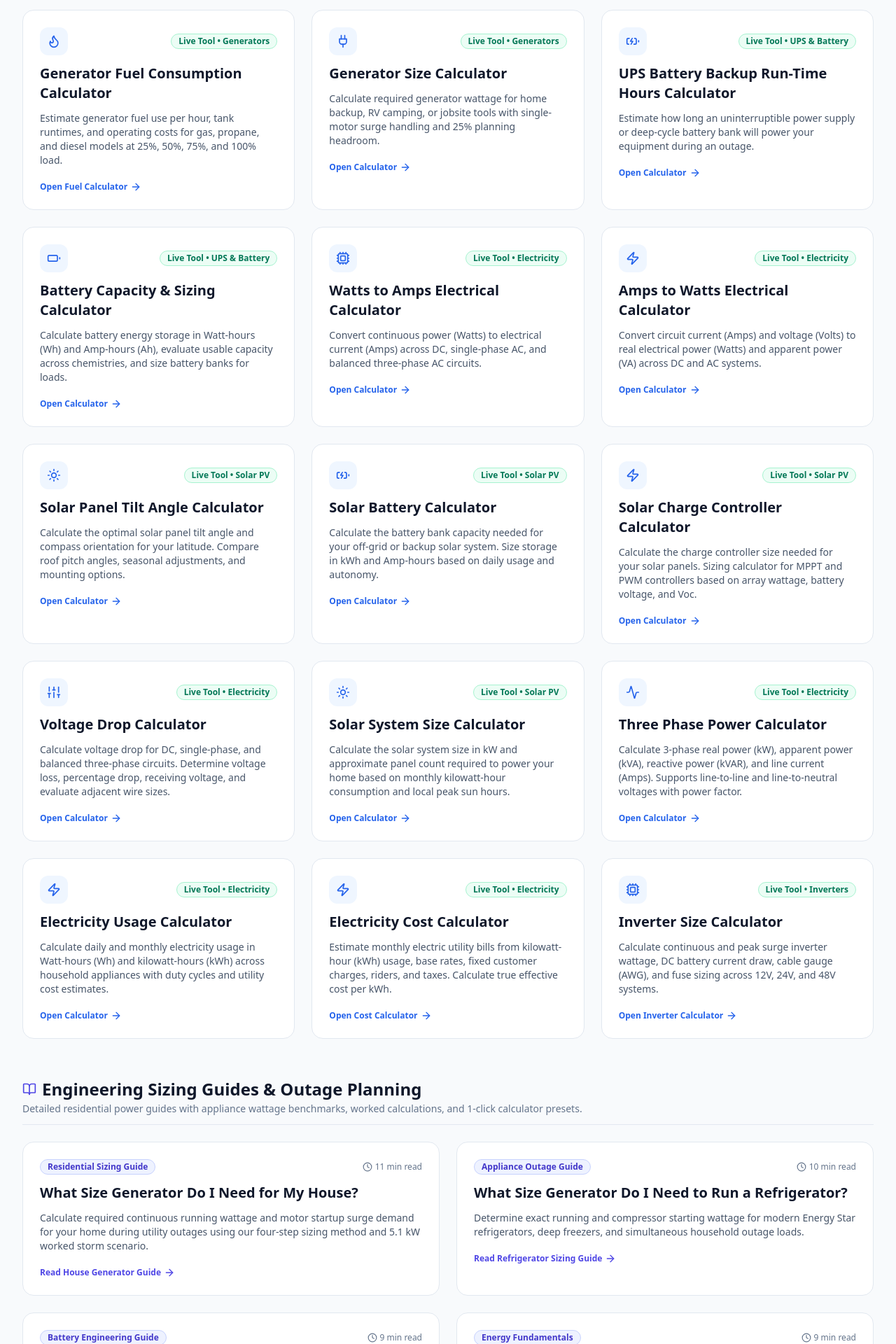
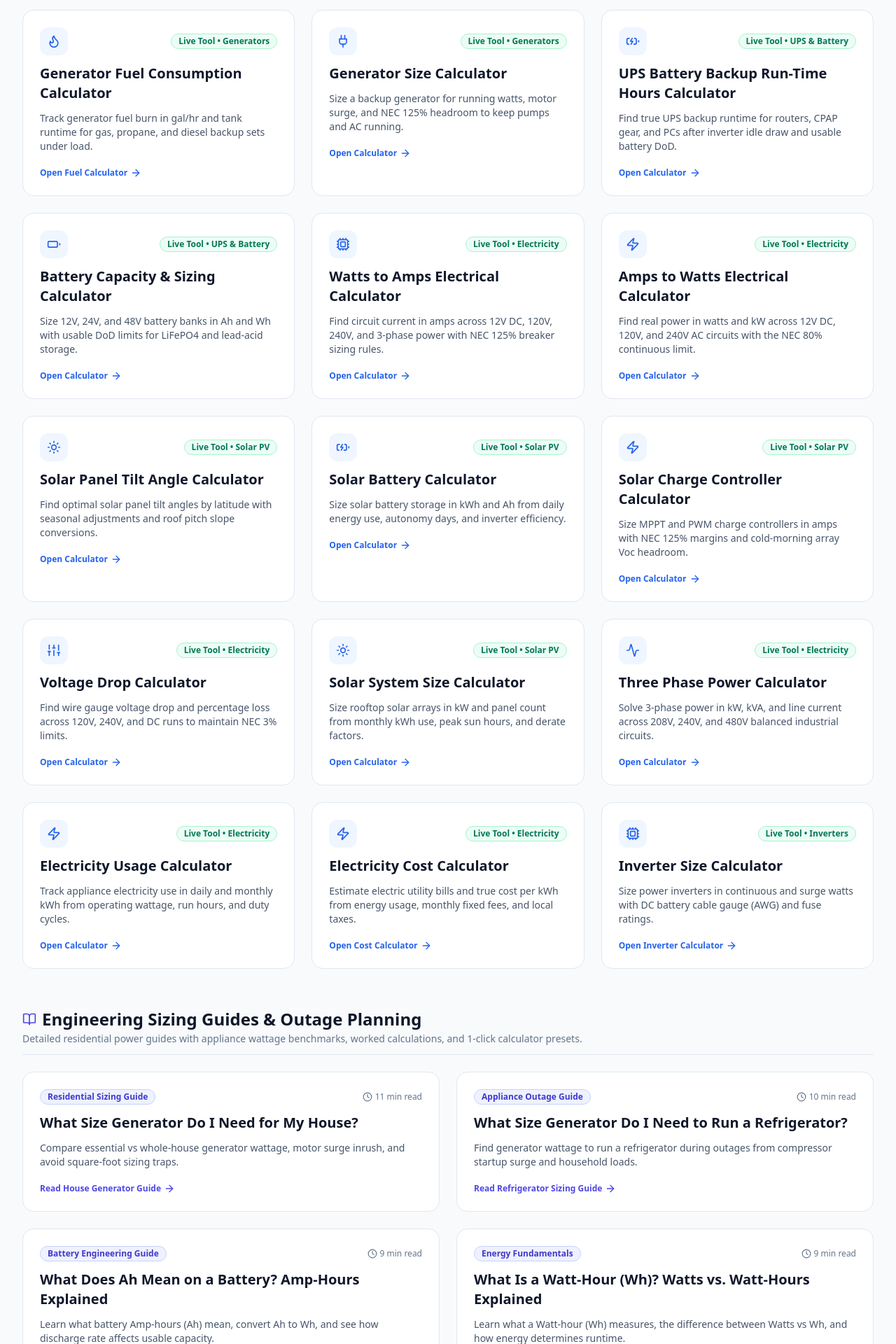
Before and after one commit to calcmypowerharis-app/kr, a Next.js app: page /calculators in a window 1280 px wide. Shown: the part 420-2340 px from the top of the page at 70% size. Built offline with nearby package versions, Linux system fonts and the light colour scheme.

Commit message:
feat(calculators): synchronize directory cards with registry descriptions, preserve literal href strings

```diff
--- a/src/app/calculators/page.tsx
+++ b/src/app/calculators/page.tsx
@@ -119,7 +119,7 @@ export default function CalculatorsDirectoryPage() {
                 Generator Fuel Consumption Calculator
               </h3>
               <p className="text-xs md:text-sm text-slate-600 leading-relaxed">
-                Estimate generator fuel use per hour, tank runtimes, and operating costs for gas, propane, and diesel models at 25%, 50%, 75%, and 100% load.
+                Track generator fuel burn in gal/hr and tank runtime for gas, propane, and diesel backup sets under load.
               </p>
               <div className="text-xs font-semibold text-blue-600 flex items-center gap-1 pt-2">
                 <span>Open Fuel Calculator</span>
@@ -144,7 +144,7 @@ export default function CalculatorsDirectoryPage() {
                 Generator Size Calculator
               </h3>
               <p className="text-xs md:text-sm text-slate-600 leading-relaxed">
-                Calculate required generator wattage for home backup, RV camping, or jobsite tools with single-motor surge handling and 25% planning headroom.
+                Size a backup generator for running watts, motor surge, and NEC 125% headroom to keep pumps and AC running.
               </p>
               <div className="text-xs font-semibold text-blue-600 flex items-center gap-1 pt-2">
                 <span>Open Calculator</span>
@@ -170,7 +170,7 @@ export default function CalculatorsDirectoryPage() {
                 UPS Battery Backup Run-Time Hours Calculator
               </h3>
               <p className="text-xs md:text-sm text-slate-600 leading-relaxed">
-                Estimate how long an uninterruptible power supply or deep-cycle battery bank will power your equipment during an outage.
+                Find true UPS backup runtime for routers, CPAP gear, and PCs after inverter idle draw and usable battery DoD.
               </p>
               <div className="text-xs font-semibold text-blue-600 flex items-center gap-1 pt-2">
                 <span>Open Calculator</span>
@@ -196,7 +196,7 @@ export default function CalculatorsDirectoryPage() {
                 Battery Capacity &amp; Sizing Calculator
               </h3>
               <p className="text-xs md:text-sm text-slate-600 leading-relaxed">
-                Calculate battery energy storage in Watt-hours (Wh) and Amp-hours (Ah), evaluate usable capacity across chemistries, and size battery banks for loads.
+                Size 12V, 24V, and 48V battery banks in Ah and Wh with usable DoD limits for LiFePO4 and lead-acid storage.
               </p>
               <div className="text-xs font-semibold text-blue-600 flex items-center gap-1 pt-2">
                 <span>Open Calculator</span>
@@ -222,7 +222,7 @@ export default function CalculatorsDirectoryPage() {
                 Watts to Amps Electrical Calculator
               </h3>
               <p className="text-xs md:text-sm text-slate-600 leading-relaxed">
-                Convert continuous power (Watts) to electrical current (Amps) across DC, single-phase AC, and balanced three-phase AC circuits.
+                Find circuit current in amps across 12V DC, 120V, 240V, and 3-phase power with NEC 125% breaker sizing rules.
               </p>
               <div className="text-xs font-semibold text-blue-600 flex items-center gap-1 pt-2">
                 <span>Open Calculator</span>
@@ -248,7 +248,7 @@ export default function CalculatorsDirectoryPage() {
                 Amps to Watts Electrical Calculator
               </h3>
               <p className="text-xs md:text-sm text-slate-600 leading-relaxed">
-                Convert circuit current (Amps) and voltage (Volts) to real electrical power (Watts) and apparent power (VA) across DC and AC systems.
+                Find real power in watts and kW across 12V DC, 120V, and 240V AC circuits with the NEC 80% continuous limit.
               </p>
               <div className="text-xs font-semibold text-blue-600 flex items-center gap-1 pt-2">
                 <span>Open Calculator</span>
@@ -274,7 +274,7 @@ export default function CalculatorsDirectoryPage() {
                 Solar Panel Tilt Angle Calculator
               </h3>
               <p className="text-xs md:text-sm text-slate-600 leading-relaxed">
-                Calculate the optimal solar panel tilt angle and compass orientation for your latitude. Compare roof pitch angles, seasonal adjustments, and mounting options.
+                Find optimal solar panel tilt angles by latitude with seasonal adjustments and roof pitch slope conversions.
               </p>
               <div className="text-xs font-semibold text-blue-600 flex items-center gap-1 pt-2">
                 <span>Open Calculator</span>
@@ -300,7 +300,7 @@ export default function CalculatorsDirectoryPage() {
                 Solar Battery Calculator
               </h3>
               <p className="text-xs md:text-sm text-slate-600 leading-relaxed">
-                Calculate the battery bank capacity needed for your off-grid or backup solar system. Size storage in kWh and Amp-hours based on daily usage and autonomy.
+                Size solar battery storage in kWh and Ah from daily energy use, autonomy days, and inverter efficiency.
               </p>
               <div className="text-xs font-semibold text-blue-600 flex items-center gap-1 pt-2">
                 <span>Open Calculator</span>
@@ -326,7 +326,7 @@ export default function CalculatorsDirectoryPage() {
                 Solar Charge Controller Calculator
               </h3>
               <p className="text-xs md:text-sm text-slate-600 leading-relaxed">
-                Calculate the charge controller size needed for your solar panels. Sizing calculator for MPPT and PWM controllers based on array wattage, battery voltage, and Voc.
+                Size MPPT and PWM charge controllers in amps with NEC 125% margins and cold-morning array Voc headroom.
               </p>
               <div className="text-xs font-semibold text-blue-600 flex items-center gap-1 pt-2">
                 <span>Open Calculator</span>
@@ -352,7 +352,7 @@ export default function CalculatorsDirectoryPage() {
                 Voltage Drop Calculator
               </h3>
               <p className="text-xs md:text-sm text-slate-600 leading-relaxed">
-                Calculate voltage drop for DC, single-phase, and balanced three-phase circuits. Determine voltage loss, percentage drop, receiving voltage, and evaluate adjacent wire sizes.
+                Find wire gauge voltage drop and percentage loss across 120V, 240V, and DC runs to maintain NEC 3% limits.
               </p>
               <div className="text-xs font-semibold text-blue-600 flex items-center gap-1 pt-2">
                 <span>Open Calculator</span>
@@ -378,7 +378,7 @@ export default function CalculatorsDirectoryPage() {
                 Solar System Size Calculator
               </h3>
               <p className="text-xs md:text-sm text-slate-600 leading-relaxed">
-                Calculate the solar system size in kW and approximate panel count required to power your home based on monthly kilowatt-hour consumption and local peak sun hours.
+                Size rooftop solar arrays in kW and panel count from monthly kWh use, peak sun hours, and derate factors.
               </p>
               <div className="text-xs font-semibold text-blue-600 flex items-center gap-1 pt-2">
                 <span>Open Calculator</span>
@@ -405,7 +405,7 @@ export default function CalculatorsDirectoryPage() {
                 Three Phase Power Calculator
               </h3>
               <p className="text-xs md:text-sm text-slate-600 leading-relaxed">
-                Calculate 3-phase real power (kW), apparent power (kVA), reactive power (kVAR), and line current (Amps). Supports line-to-line and line-to-neutral voltages with power factor.
+                Solve 3-phase power in kW, kVA, and line current across 208V, 240V, and 480V balanced industrial circuits.
               </p>
               <div className="text-xs font-semibold text-blue-600 flex items-center gap-1 pt-2">
                 <span>Open Calculator</span>
@@ -431,7 +431,7 @@ export default function CalculatorsDirectoryPage() {
                 Electricity Usage Calculator
               </h3>
               <p className="text-xs md:text-sm text-slate-600 leading-relaxed">
-                Calculate daily and monthly electricity usage in Watt-hours (Wh) and kilowatt-hours (kWh) across household appliances with duty cycles and utility cost estimates.
+                Track appliance electricity use in daily and monthly kWh from operating wattage, run hours, and duty cycles.
               </p>
               <div className="text-xs font-semibold text-blue-600 flex items-center gap-1 pt-2">
                 <span>Open Calculator</span>
@@ -457,7 +457,7 @@ export default function CalculatorsDirectoryPage() {
                 Electricity Cost Calculator
               </h3>
               <p className="text-xs md:text-sm text-slate-600 leading-relaxed">
-                Estimate monthly electric utility bills from kilowatt-hour (kWh) usage, base rates, fixed customer charges, riders, and taxes. Calculate true effective cost per kWh.
+                Estimate electric utility bills and true cost per kWh from energy usage, monthly fixed fees, and local taxes.
               </p>
               <div className="text-xs font-semibold text-blue-600 flex items-center gap-1 pt-2">
                 <span>Open Cost Calculator</span>
@@ -483,7 +483,7 @@ export default function CalculatorsDirectoryPage() {
                 Inverter Size Calculator
               </h3>
               <p className="text-xs md:text-sm text-slate-600 leading-relaxed">
-                Calculate continuous and peak surge inverter wattage, DC battery current draw, cable gauge (AWG), and fuse sizing across 12V, 24V, and 48V systems.
+                Size power inverters in continuous and surge watts with DC battery cable gauge (AWG) and fuse ratings.
               </p>
               <div className="text-xs font-semibold text-blue-600 flex items-center gap-1 pt-2">
                 <span>Open Inverter Calculator</span>
@@ -525,7 +525,7 @@ export default function CalculatorsDirectoryPage() {
                 What Size Generator Do I Need for My House?
               </h3>
               <p className="text-xs md:text-sm text-slate-600 leading-relaxed">
-                Calculate required continuous running wattage and motor startup surge demand for your home during utility outages using our four-step sizing method and 5.1 kW worked storm scenario.
+                Compare essential vs whole-house generator wattage, motor surge inrush, and avoid square-foot sizing traps.
               </p>
               <div className="text-xs font-semibold text-indigo-600 flex items-center gap-1 pt-2">
                 <span>Read House Generator Guide</span>
@@ -550,7 +550,7 @@ export default function CalculatorsDirectoryPage() {
                 What Size Generator Do I Need to Run a Refrigerator?
               </h3>
               <p className="text-xs md:text-sm text-slate-600 leading-relaxed">
-                Determine exact running and compressor starting wattage for modern Energy Star refrigerators, deep freezers, and simultaneous household outage loads.
+                Find generator wattage to run a refrigerator during outages from compressor startup surge and household loads.
               </p>
               <div className="text-xs font-semibold text-indigo-600 flex items-center gap-1 pt-2">
                 <span>Read Refrigerator Sizing Guide</span>
@@ -575,7 +575,7 @@ export default function CalculatorsDirectoryPage() {
                 What Does Ah Mean on a Battery? Amp-Hours Explained
               </h3>
               <p className="text-xs md:text-sm text-slate-600 leading-relaxed">
-                Understand battery charge capacity, convert Amp-hours to Watt-hours (Wh), and evaluate how chemistry, depth of discharge, and Peukert losses determine real-world runtime.
+                Learn what battery Amp-hours (Ah) mean, convert Ah to Wh, and see how discharge rate affects usable capacity.
               </p>
               <div className="text-xs font-semibold text-indigo-600 flex items-center gap-1 pt-2">
                 <span>Read Battery Ah Guide</span>
@@ -600,7 +600,7 @@ export default function CalculatorsDirectoryPage() {
                 What Is a Watt-Hour (Wh)? Watts vs. Watt-Hours Explained
               </h3>
               <p className="text-xs md:text-sm text-slate-600 leading-relaxed">
-                Discover the difference between instantaneous power (Watts) and energy consumed over time (Watt-hours), with practical battery runtime and utility billing calculations.
+                Learn what a Watt-hour (Wh) measures, the difference between Watts vs Wh, and how energy determines runtime.
               </p>
               <div className="text-xs font-semibold text-indigo-600 flex items-center gap-1 pt-2">
                 <span>Read Watt-Hour Guide</span>
@@ -625,7 +625,7 @@ export default function CalculatorsDirectoryPage() {
                 How Long Will a 100Ah Battery Last? 12V Appliance Runtime Guide
               </h3>
               <p className="text-xs md:text-sm text-slate-600 leading-relaxed">
-                Realistic delivered runtime estimates for refrigerators, CPAP machines, laptops, TVs, and inverters across LiFePO4 and lead-acid deep-cycle batteries.
+                Realistic 12V 100Ah battery runtime hours for fridges, TVs, and CPAPs across LiFePO4 vs lead-acid chemistry.
               </p>
               <div className="text-xs font-semibold text-indigo-600 flex items-center gap-1 pt-2">
                 <span>Read 100Ah Runtime Guide</span>
@@ -650,7 +650,7 @@ export default function CalculatorsDirectoryPage() {
                 Solar Panels in Series vs Parallel: Wiring Diagrams &amp; Sizing
               </h3>
               <p className="text-xs md:text-sm text-slate-600 leading-relaxed">
-                Compare solar panels in series vs parallel. See clear wiring diagrams, calculate array voltage and current, and size charge controllers for off-grid and RV systems.
+                Compare solar panels in series vs parallel with wiring schematics, array voltage, current, and MPPT limits.
               </p>
               <div className="text-xs font-semibold text-indigo-600 flex items-center gap-1 pt-2">
                 <span>Read Series vs Parallel Guide</span>
@@ -675,7 +675,7 @@ export default function CalculatorsDirectoryPage() {
                 How Much Energy Does a Solar Panel Produce?
               </h3>
               <p className="text-xs md:text-sm text-slate-600 leading-relaxed">
-                Learn daily, monthly, and annual solar panel electricity generation. 400W reference examples, peak sun hours, system deratings, and production variables.
+                Daily and monthly kWh output for 400W solar panels based on peak sun hours, tilt, and real system losses.
               </p>
               <div className="text-xs font-semibold text-indigo-600 flex items-center gap-1 pt-2">
                 <span>Read Production Guide</span>
@@ -700,7 +700,7 @@ export default function CalculatorsDirectoryPage() {
                 How Long Does It Take to Charge a Battery With Solar Panels?
               </h3>
               <p className="text-xs md:text-sm text-slate-600 leading-relaxed">
-                Calculate solar battery charging hours and calendar days using battery capacity, peak sun hours, MPPT vs PWM efficiency, and chemistry absorption stages.
+                Solar battery charge times in hours based on panel wattage, peak sun hours, MPPT efficiency, and battery type.
               </p>
               <div className="text-xs font-semibold text-indigo-600 flex items-center gap-1 pt-2">
                 <span>Read Solar Recharge Guide</span>
@@ -725,7 +725,7 @@ export default function CalculatorsDirectoryPage() {
                 How Many Amp Hours Do I Need for a Battery Bank?
               </h3>
               <p className="text-xs md:text-sm text-slate-600 leading-relaxed">
-                Calculate total battery bank amp-hours from daily appliance Watt-hours, nominal voltage (12V, 24V, 48V), autonomy days, usable depth of discharge, and inverter efficiency.
+                Size battery bank capacity in amp-hours (Ah) using daily watt-hours, system voltage, autonomy, and DoD limits.
               </p>
               <div className="text-xs font-semibold text-indigo-600 flex items-center gap-1 pt-2">
                 <span>Read Battery Bank Sizing Guide</span>
@@ -750,7 +750,7 @@ export default function CalculatorsDirectoryPage() {
                 How Many Watts on a 15-Amp or 20-Amp Circuit?
               </h3>
               <p className="text-xs md:text-sm text-slate-600 leading-relaxed">
-                Determine real-world wattage capacity for 120V household branch circuits. Compare nominal limits against the NEC 80% continuous safety rule and review 14 AWG vs 12 AWG wire requirements.
+                Safe wattage limits for 15A and 20A 120V circuits under the NEC 80% continuous load rule and wire gauge sizes.
               </p>
               <div className="text-xs font-semibold text-indigo-600 flex items-center gap-1 pt-2">
                 <span>Read Circuit Wattage Guide</span>
```
